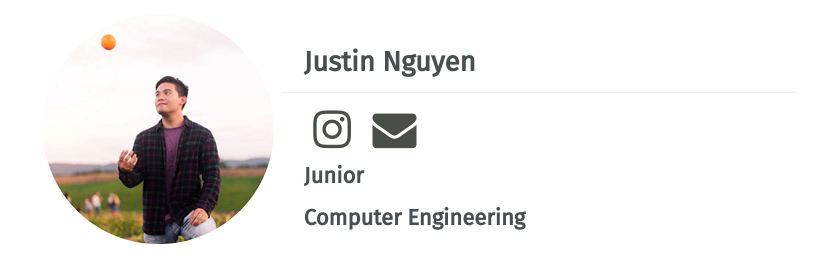
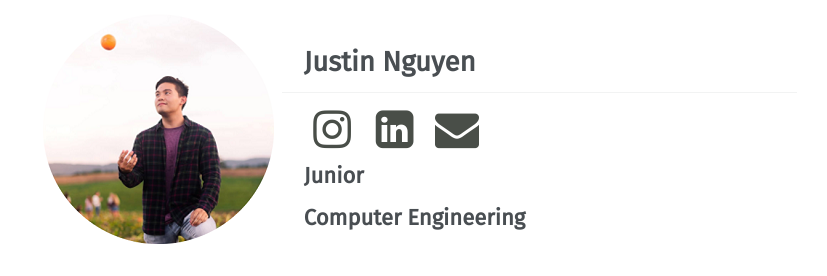
Before and after one commit to vtfasa/vtfasa.github.io, a Jekyll site: the page built from _pages/officers/hospitality.md, in a window 1280 px wide. Shown: the part 2609-2885 px from the top of the page, without its empty margins (252-1079 px from the left). Built offline with Jekyll 4.4.1, drawn with Linux system fonts in a browser that asks for light colours; some web fonts are replaced.

Commit message:
Update hospitality.md

```diff
--- a/_pages/officers/hospitality.md
+++ b/_pages/officers/hospitality.md
@@ -79,6 +79,7 @@ permalink: /officers/hospitality/
 ![image-left]({{ "/assets/images/officers/small/justin2Circle.png" | absolute_url }}){: .align-left}
 ## Justin Nguyen
 <p style="margin-bottom: 0.45em; padding: 0"><a href="https://www.instagram.com/nguyening14/" style="margin: 0; padding: 0"><i class="fa fa-2x fa-fw fa-instagram" style="color: #494e48"></i></a>
+<a href="https://www.linkedin.com/in/justin-nguyen-077150149/" style="color: #494e48"><i class="fa fa-2x fa-fw fa-linkedin-square"></i></a>
 <a href="mailto:justnn14@vt.edu" style="margin: 0; padding: 0"><i class="fa fa-2x fa-fw fa-envelope" style="color: #494e48"></i></a></p>
 <h3 style="margin-top: 0">Junior</h3>
 **Computer Engineering**
```
